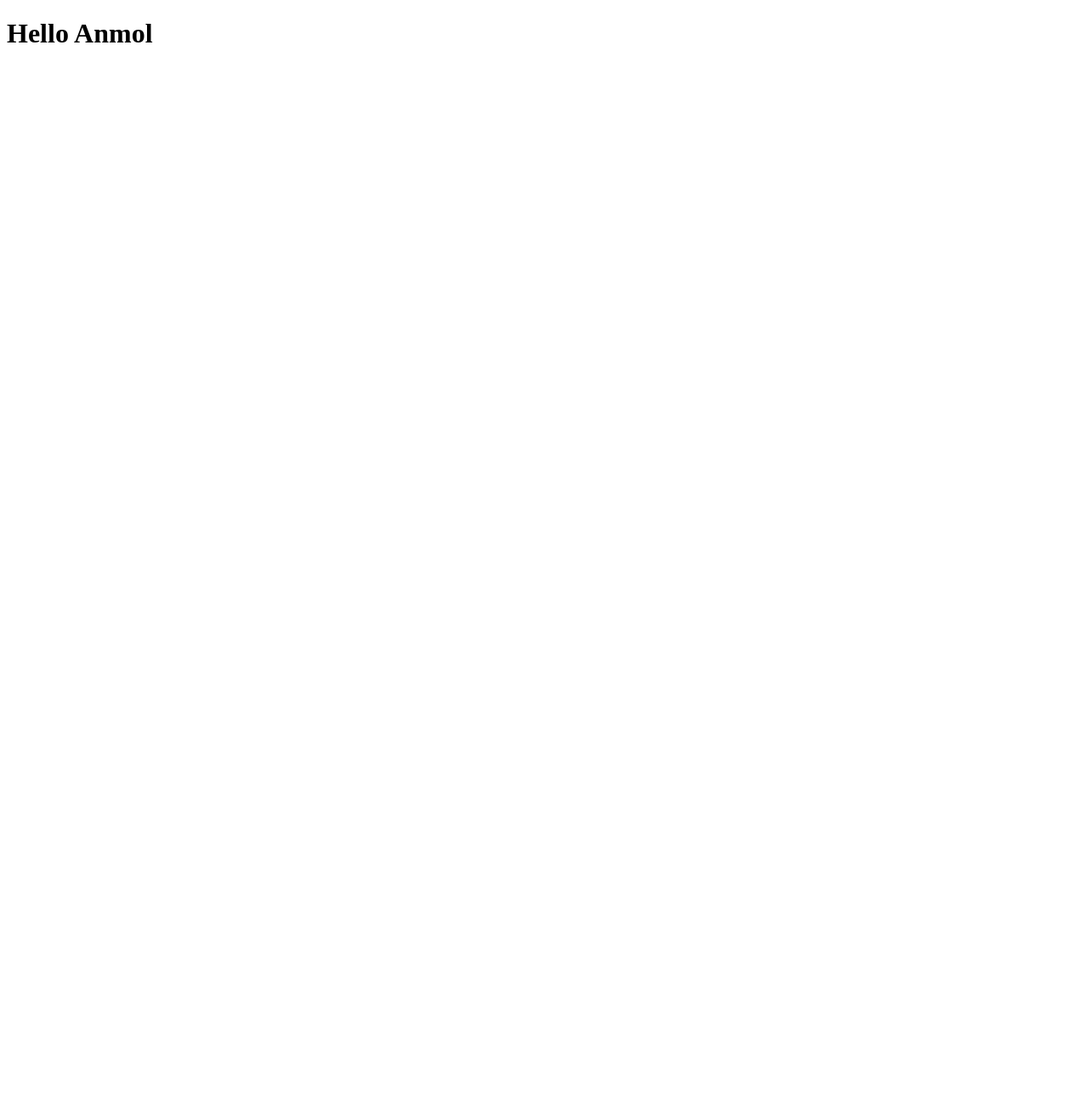
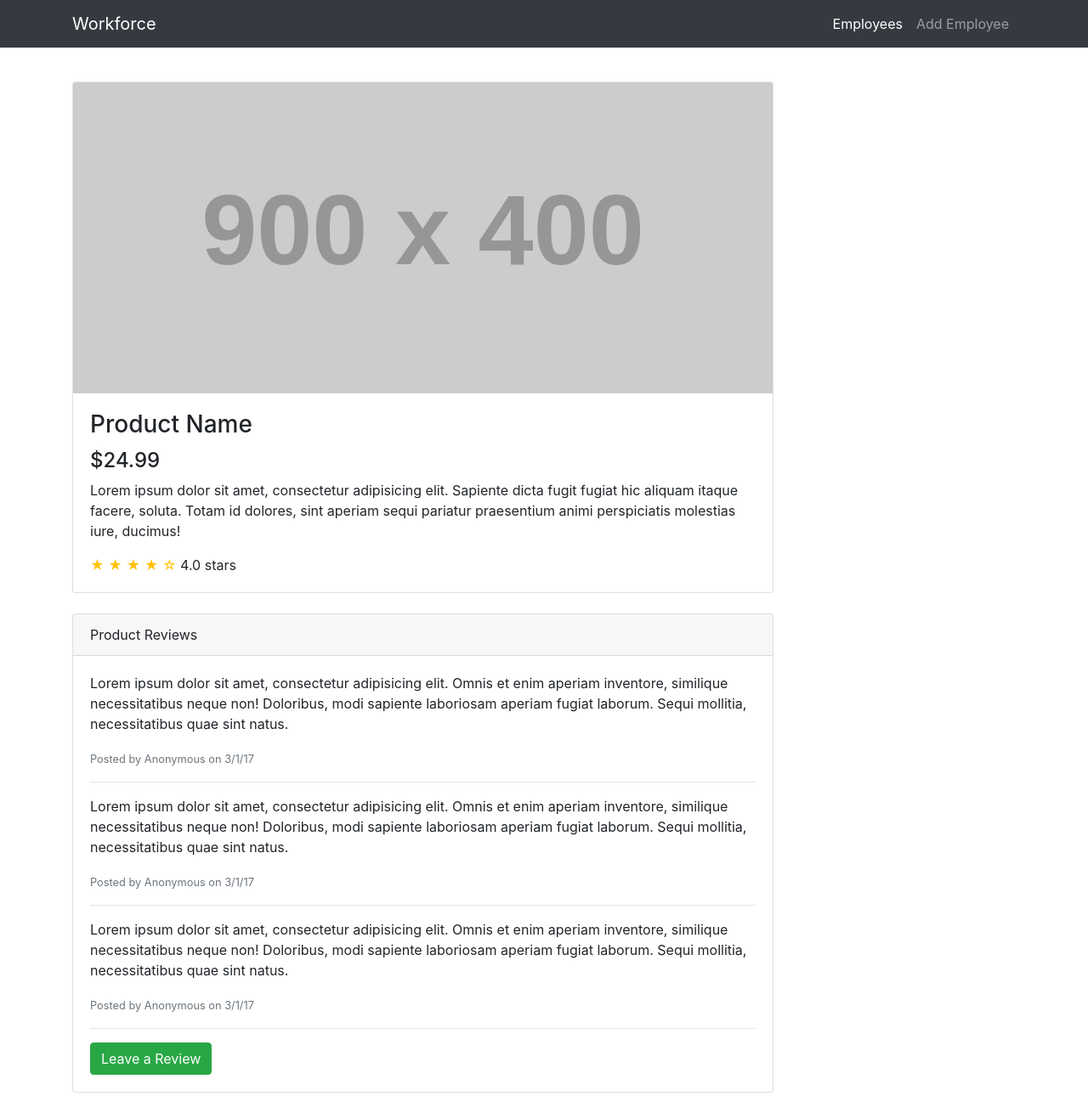
Before and after one commit to anmolahuja38/workforce, an Angular app in the folder workforce/: page / in a window 1280 px wide. Shown: the whole page at 85% size. Before the commit the page ends 800 px from the top, so only its background shows below. Built offline with nearby package versions, Linux system fonts and the light colour scheme.

Commit message:
Added Home Page
Installed Bootstarp ,jquery and used bootstrap template to create HomePage

```diff
--- a/workforce/angular.json
+++ b/workforce/angular.json
@@ -24,9 +24,13 @@
               "src/assets"
             ],
             "styles": [
-              "src/styles.css"
+              "src/styles.css",
+              "./node_modules/bootstrap/dist/css/bootstrap.css"
             ],
-            "scripts": []
+            "scripts": [
+              "./node_modules/bootstrap/dist/js/bootstrap.js",
+              "./node_modules/jquery/dist/jquery.js"
+            ]
           },
           "configurations": {
             "production": {
@@ -119,6 +123,10 @@
           }
         }
       }
-    }},
-  "defaultProject": "workforce"
+    }
+  },
+  "defaultProject": "workforce",
+  "cli": {
+    "analytics": false
+  }
 }
--- a/workforce/package.json
+++ b/workforce/package.json
@@ -19,17 +19,19 @@
     "@angular/platform-browser": "~10.1.6",
     "@angular/platform-browser-dynamic": "~10.1.6",
     "@angular/router": "~10.1.6",
+    "bootstrap": "^4.5.3",
+    "jquery": "^3.5.1",
     "rxjs": "~6.6.0",
     "tslib": "^2.0.0",
     "zone.js": "~0.10.2"
   },
   "devDependencies": {
-    "@angular-devkit/build-angular": "~0.1001.7",
+    "@angular-devkit/build-angular": "^0.1100.4",
     "@angular/cli": "~10.1.7",
     "@angular/compiler-cli": "~10.1.6",
-    "@types/node": "^12.11.1",
     "@types/jasmine": "~3.5.0",
     "@types/jasminewd2": "~2.0.3",
+    "@types/node": "^12.11.1",
     "codelyzer": "^6.0.0",
     "jasmine-core": "~3.6.0",
     "jasmine-spec-reporter": "~5.0.0",
--- a/workforce/src/app/app.component.html
+++ b/workforce/src/app/app.component.html
@@ -1 +1,69 @@
-<h1>Hello Anmol</h1>
+<nav class="navbar navbar-expand-lg navbar-dark bg-dark fixed-top">
+    <div class="container">
+      <a class="navbar-brand" href="#">Workforce</a>
+      <button class="navbar-toggler" type="button" data-toggle="collapse" data-target="#navbarResponsive" aria-controls="navbarResponsive" aria-expanded="false" aria-label="Toggle navigation">
+        <span class="navbar-toggler-icon"></span>
+      </button>
+      <div class="collapse navbar-collapse" id="navbarResponsive">
+        <ul class="navbar-nav ml-auto">
+          <li class="nav-item active">
+            <a class="nav-link" href="#">Employees
+              <span class="sr-only">(current)</span>
+            </a>
+          </li>
+          <li class="nav-item">
+            <a class="nav-link" href="#">Add Employee
+              </a>
+          </li>
+        </ul>
+      </div>
+    </div>
+  </nav>
+
+  <!-- Page Content -->
+  <div class="container">
+
+    <br><br><br>
+
+    <div class="row">
+      <!-- /.col-lg-3 -->
+
+      <div class="col-lg-9">
+
+        <div class="card mt-4">
+          <img class="card-img-top img-fluid" src="http://placehold.it/900x400" alt="">
+          <div class="card-body">
+            <h3 class="card-title">Product Name</h3>
+            <h4>$24.99</h4>
+            <p class="card-text">Lorem ipsum dolor sit amet, consectetur adipisicing elit. Sapiente dicta fugit fugiat hic aliquam itaque facere, soluta. Totam id dolores, sint aperiam sequi pariatur praesentium animi perspiciatis molestias iure, ducimus!</p>
+            <span class="text-warning">&#9733; &#9733; &#9733; &#9733; &#9734;</span>
+            4.0 stars
+          </div>
+        </div>
+        <!-- /.card -->
+
+        <div class="card card-outline-secondary my-4">
+          <div class="card-header">
+            Product Reviews
+          </div>
+          <div class="card-body">
+            <p>Lorem ipsum dolor sit amet, consectetur adipisicing elit. Omnis et enim aperiam inventore, similique necessitatibus neque non! Doloribus, modi sapiente laboriosam aperiam fugiat laborum. Sequi mollitia, necessitatibus quae sint natus.</p>
+            <small class="text-muted">Posted by Anonymous on 3/1/17</small>
+            <hr>
+            <p>Lorem ipsum dolor sit amet, consectetur adipisicing elit. Omnis et enim aperiam inventore, similique necessitatibus neque non! Doloribus, modi sapiente laboriosam aperiam fugiat laborum. Sequi mollitia, necessitatibus quae sint natus.</p>
+            <small class="text-muted">Posted by Anonymous on 3/1/17</small>
+            <hr>
+            <p>Lorem ipsum dolor sit amet, consectetur adipisicing elit. Omnis et enim aperiam inventore, similique necessitatibus neque non! Doloribus, modi sapiente laboriosam aperiam fugiat laborum. Sequi mollitia, necessitatibus quae sint natus.</p>
+            <small class="text-muted">Posted by Anonymous on 3/1/17</small>
+            <hr>
+            <a href="#" class="btn btn-success">Leave a Review</a>
+          </div>
+        </div>
+        <!-- /.card -->
+
+      </div>
+      <!-- /.col-lg-9 -->
+
+    </div>
+
+  </div>
```
Also changed, not shown: 1 other file (tests, documents, lock files or other folders).
